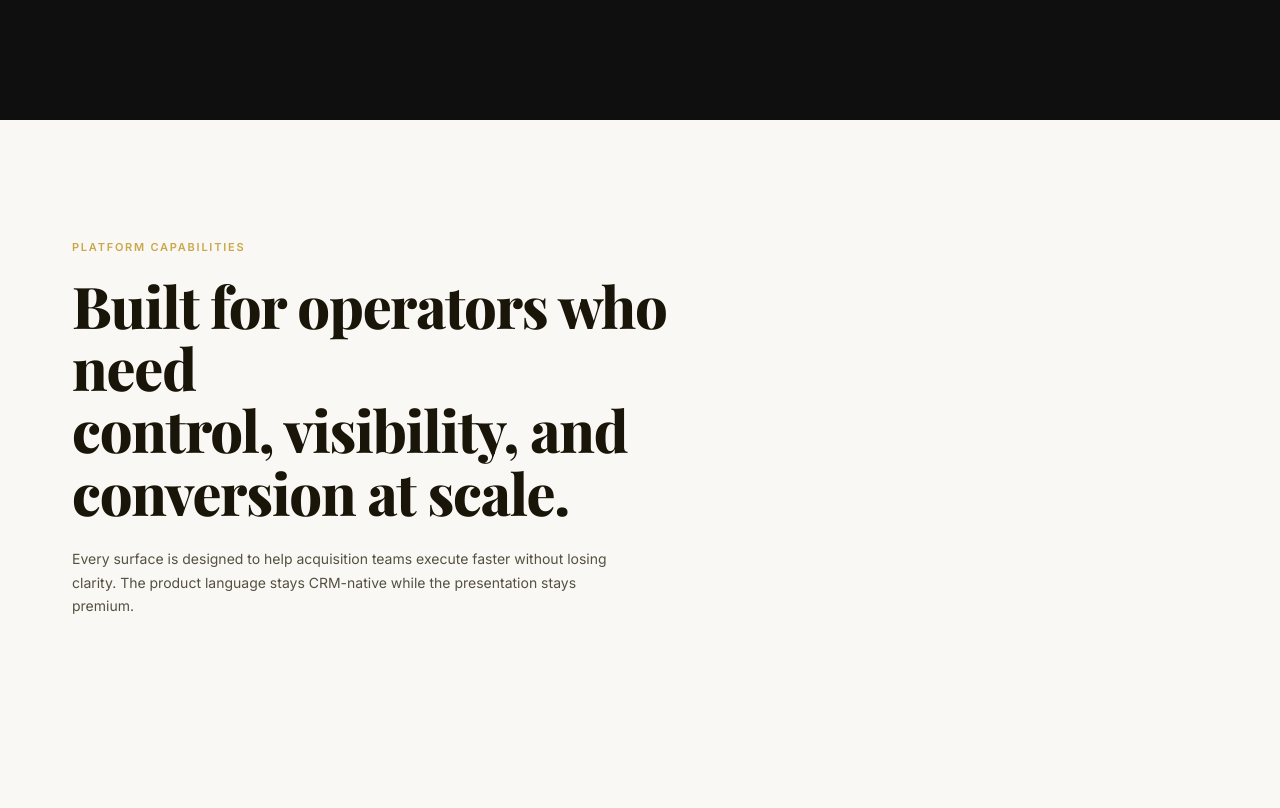
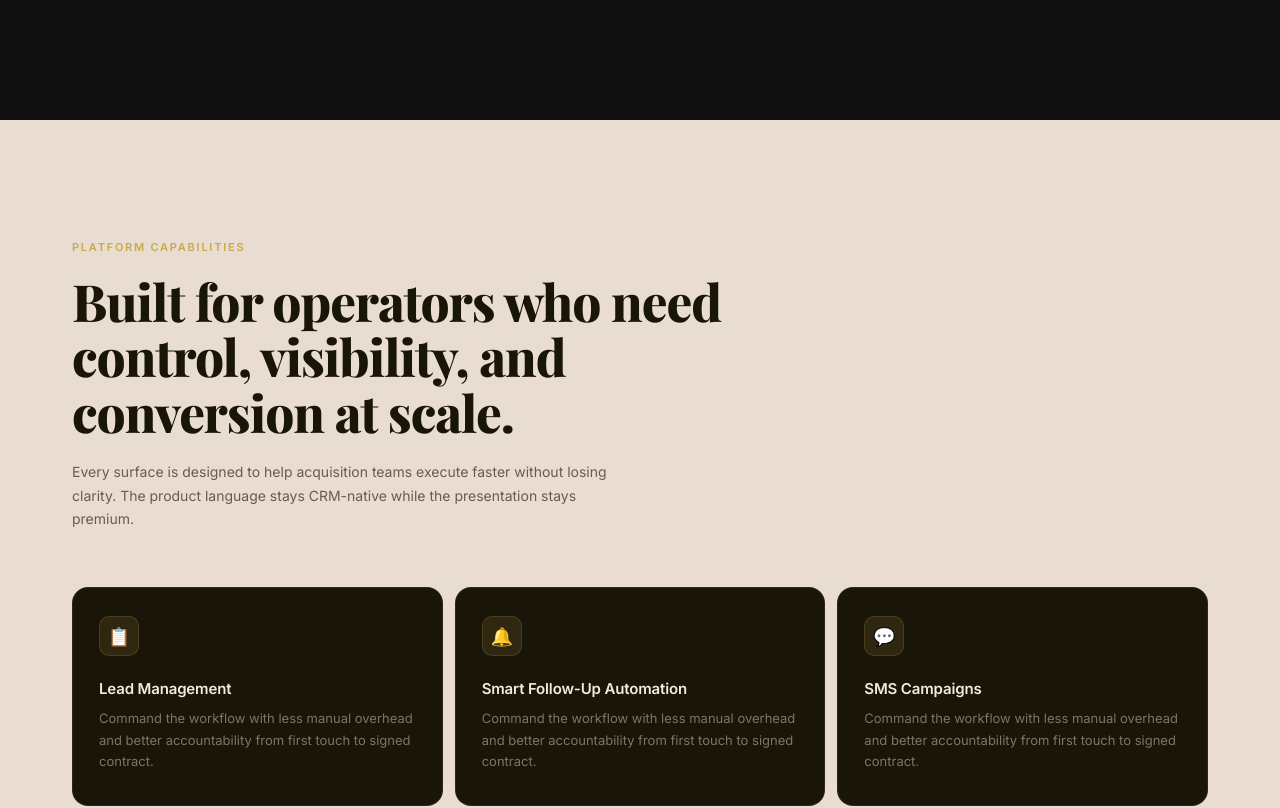
Before and after one commit to kariimhisham1/CRM-Remiliux-New-LP, a React (Create React App) app: page / in a window 1280 px wide. Shown: the part 5480-6288 px from the top of the page. Built offline with nearby package versions, Linux system fonts and the light colour scheme.

Commit message:
Update WhyTeams.css

```diff
--- a/src/components/WhyTeams.css
+++ b/src/components/WhyTeams.css
@@ -1,112 +1,118 @@
+/* ── Section ── */
 .why {
-  background: var(--cream-light);
+  background: #e8ddd0;
   padding: 120px 72px;
   min-height: 100vh;
-  display: flex;
-  align-items: center;
 }
 
 .why__inner {
-  max-width: 1200px;
+  max-width: 1160px;
   margin: 0 auto;
   width: 100%;
 }
 
-/* Header */
+/* ── Header ── */
 .why__header {
-  max-width: 700px;
-  margin-bottom: 64px;
+  max-width: 680px;
+  margin-bottom: 56px;
 }
 
 .why__eyebrow {
-  font-family: var(--font-body);
+  font-family: var(--font-body, sans-serif);
   font-size: 11px;
   font-weight: 600;
   letter-spacing: 0.16em;
   text-transform: uppercase;
-  color: var(--gold);
+  color: var(--gold, #C9A84C);
   margin-bottom: 20px;
 }
 
 .why__headline {
-  font-family: var(--font-display);
-  font-size: clamp(36px, 4.5vw, 58px);
+  font-family: var(--font-display, serif);
+  font-size: clamp(34px, 4vw, 52px);
   font-weight: 800;
   color: #1a1509;
   line-height: 1.08;
   letter-spacing: -0.02em;
-  margin-bottom: 24px;
+  margin-bottom: 20px;
 }
 
 .why__body {
-  font-family: var(--font-body);
+  font-family: var(--font-body, sans-serif);
   font-size: 14px;
   line-height: 1.7;
-  color: #555040;
+  color: #6b5c4a;
   max-width: 560px;
 }
 
-/* Cards grid */
+/* ── Grid ── */
 .why__cards {
   display: grid;
   grid-template-columns: repeat(3, 1fr);
-  gap: 16px;
+  gap: 12px;
 }
 
-.why__cards .why__card:last-child:nth-child(3n + 1) {
-  grid-column: 1;
+/* ── Dark card ── */
+.why__card {
+  background: #1a1509;
+  border-radius: 16px;
+  padding: 28px 26px 32px;
+  display: flex;
+  flex-direction: column;
+  gap: 0;
+  border: 1px solid rgba(201, 168, 76, 0.12);
+  /* Entry animation */
+  opacity: 0;
+  transform: translateY(28px);
+  transition: opacity 0.5s ease, transform 0.5s ease, box-shadow 0.2s ease, border-color 0.2s ease;
 }
 
-/* 4th card goes to its own row, first column */
-.why__card:nth-child(4) {
-  grid-column: 1;
-}
-
-.why__card {
-  background: white;
-  border-radius: 16px;
-  padding: 28px 24px;
-  display: flex;
-  align-items: flex-start;
-  gap: 16px;
-  box-shadow: 0 2px 16px rgba(0,0,0,0.04);
-  border: 1px solid rgba(201, 168, 76, 0.08);
-  opacity: 0;
-  transform: translateY(24px);
-  transition: opacity 0.5s ease, transform 0.5s ease;
-}
-
-.why--visible .why__card {
+.why__card--visible {
   opacity: 1;
   transform: translateY(0);
 }
 
 .why__card:hover {
-  box-shadow: 0 8px 32px rgba(0,0,0,0.08);
-  transform: translateY(-2px);
-  transition: box-shadow 0.2s, transform 0.2s;
+  box-shadow: 0 8px 40px rgba(0, 0, 0, 0.35);
+  border-color: rgba(201, 168, 76, 0.30);
+  transform: translateY(-3px);
 }
 
-.why--visible .why__card:hover {
-  transform: translateY(-2px);
-}
-
+/* ── Icon ── */
 .why__card-icon {
   width: 40px;
   height: 40px;
   border-radius: 10px;
-  background: rgba(201, 168, 76, 0.1);
+  background: rgba(201, 168, 76, 0.12);
   display: flex;
   align-items: center;
   justify-content: center;
   font-size: 18px;
+  margin-bottom: 24px;
+  border: 1px solid rgba(201, 168, 76, 0.18);
   flex-shrink: 0;
 }
 
-.why__card-text {
-  font-family: var(--font-body);
-  font-size: 14px;
-  line-height: 1.6;
-  color: #333220;
-  padding-top: 8px;
+/* ── Card body ── */
+.why__card-body {
+  display: flex;
+  flex-direction: column;
+  gap: 10px;
 }
+
+.why__card-title {
+  font-family: var(--font-body, sans-serif);
+  font-size: 15px;
+  font-weight: 600;
+  color: #f5ead8;
+  letter-spacing: -0.01em;
+  line-height: 1.2;
+}
+
+.why__card-desc {
+  font-family: var(--font-body, sans-serif);
+  font-size: 13px;
+  line-height: 1.65;
+  color: rgba(245, 234, 216, 0.45);
+  margin: 0;
+}
```
